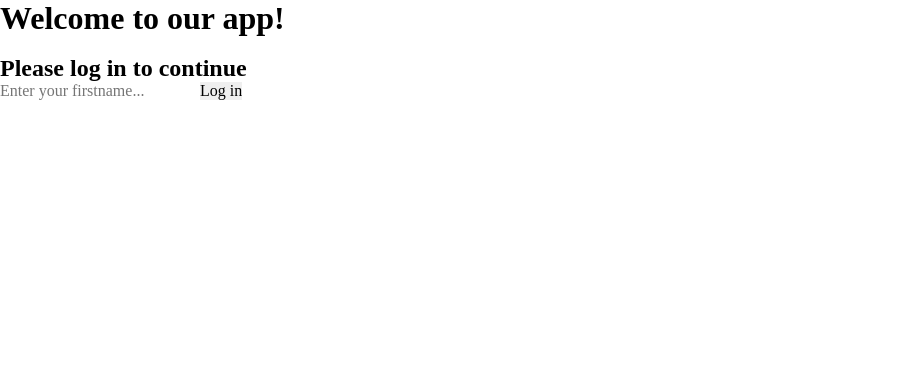
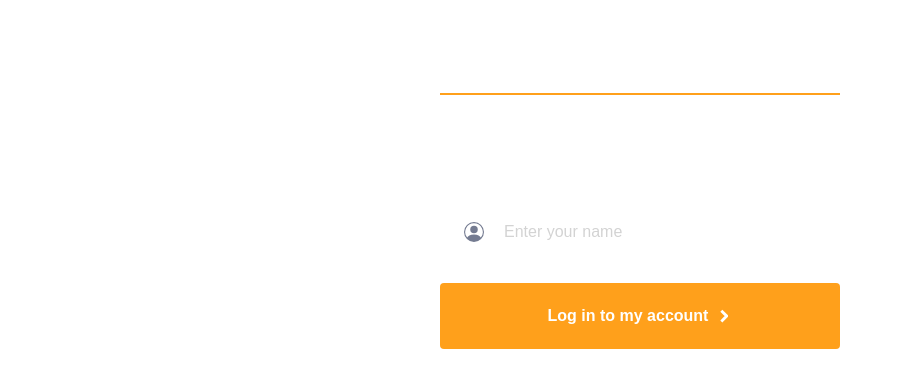
Before and after one commit to ddZ6ii/crazee-burger, a React (Vite) app: page / in a window 1280 px wide. Shown: the top 388 px of the page, without its empty margins (0-903 px from the left). Built offline with nearby package versions, Linux system fonts and the light colour scheme.

Commit message:
💄 F03: LOGIN > LoginForm > Add styling

```diff
--- a/src/components/pages/login/LoginForm.jsx
+++ b/src/components/pages/login/LoginForm.jsx
@@ -1,6 +1,11 @@
 import { useState } from 'react';
 import { useNavigate } from 'react-router-dom';
+import { VscChevronRight } from 'react-icons/vsc';
+import { BsPersonCircle } from 'react-icons/bs';
+import styled from 'styled-components';
+
 import useUserContext from '../../../hooks/useUserContext';
+import { theme } from '../../../themes';
 
 export default function LoginForm() {
   const { logInUser } = useUserContext();
@@ -19,18 +24,148 @@ export default function LoginForm() {
   };
 
   return (
-    <form action="" onSubmit={handleSubmit}>
-      <h1>Welcome to our app!</h1>
-      <br />
-      <h2>Please log in to continue</h2>
+    <Form onSubmit={handleSubmit}>
+      <h1>Welcome to the app !</h1>
+      <hr />
+      <div className="container">
+        <h2>Log In</h2>
+        <label htmlFor="name">
+          <BsPersonCircle />
           <input
+            id="name"
             type="text"
-        placeholder="Enter your firstname..."
+            placeholder="Enter your name"
             required
             value={inputValue}
             onChange={handleChange}
           />
-      <button type="submit">Log in</button>
-    </form>
+        </label>
+        <button type="submit">
+          <span>Log in to my account</span>
+          <VscChevronRight />
+        </button>
+      </div>
+    </Form>
   );
 }
+
+/* __________________________________________________________________________ *\
+ ** Style
+/* __________________________________________________________________________ */
+const { borderRadius, colors, fontFamily, fontSize, fontWeight, spacing } =
+  theme;
+
+const Form = styled.form`
+  width: 100%;
+  max-width: 400px;
+  margin-inline: auto;
+
+  color: ${colors.white};
+  line-height: 1.271;
+  font-family: ${fontFamily.headings};
+  font-weight: ${fontWeight.bold};
+  text-align: center;
+  text-transform: uppercase;
+
+  & h1 {
+    font-size: clamp(2rem, 6vw, 3rem);
+  }
+
+  & hr {
+    width: clamp(200px, 55vw, 400px);
+    margin-top: clamp(${spacing.md}, 5vw, ${spacing.lg});
+    margin-bottom: clamp(${spacing['lg']}, 5vw, ${spacing['xl']});
+    margin-inline: auto;
+
+    border: 1px solid ${colors.accent};
+  }
+
+  & h2 {
+    font-size: clamp(1.5rem, 4.2vw, 2.25rem);
+  }
+
+  & .container {
+    width: clamp(200px, 55vw, 400px);
+    margin-inline: auto;
+
+    display: flex;
+    flex-direction: column;
+    align-items: center;
+    justify-content: center;
+    gap: ${spacing.sm};
+  }
+
+  label {
+    width: 100%;
+    position: relative;
+
+    & svg {
+      position: absolute;
+      top: 50%;
+      left: clamp(${spacing['2xs']}, 4vw, ${spacing.md});
+
+      fill: ${colors.neutral};
+      font-size: clamp(${fontSize.base}, 3vw, ${fontSize.lg});
+      transform: translateY(-50%);
+      z-index: 2;
+    }
+  }
+
+  input,
+  button {
+    padding: clamp(${spacing.xs}, 3vw, ${spacing.md});
+    width: 100%;
+
+    border-radius: ${borderRadius.rounded};
+
+    line-height: 1;
+    font-family: ${fontFamily.inputs};
+    font-size: clamp(${fontSize.sm}, 3vw, ${fontSize.base});
+
+    &:focus {
+      outline-color: ${colors.accent};
+    }
+  }
+
+  input {
+    padding-left: clamp(${spacing.xl}, 10vw, ${spacing['4xl']});
+    color: ${colors.neutral_darkest};
+    font-weight: ${fontWeight.regular};
+
+    &::placeholder {
+      color: ${colors.neutral_light};
+    }
+  }
+
+  label:focus-within svg,
+  label:has(input:not(:placeholder-shown)) svg {
+    fill: ${colors.accent};
+  }
+
+  button {
+    display: flex;
+    align-items: center;
+    justify-content: center;
+    gap: ${spacing['2xs']};
+
+    background-color: ${colors.accent};
+    border: 1px solid transparent;
+
+    color: ${colors.white};
+    cursor: pointer;
+    transition-duration: 0.2s;
+    transition-timing-function: ease;
+    transition-property: background-color, background-color, border-color;
+
+    &:hover {
+      background-color: rgba(0, 0, 0, 0.5);
+      backdrop-filter: blur(20px);
+      border-color: ${colors.accent};
+      color: ${colors.accent};
+    }
+
+    & svg {
+      stroke-width: 2px;
+    }
+  }
+`;
```
Lines whose indentation alone changed are shown as unchanged.
